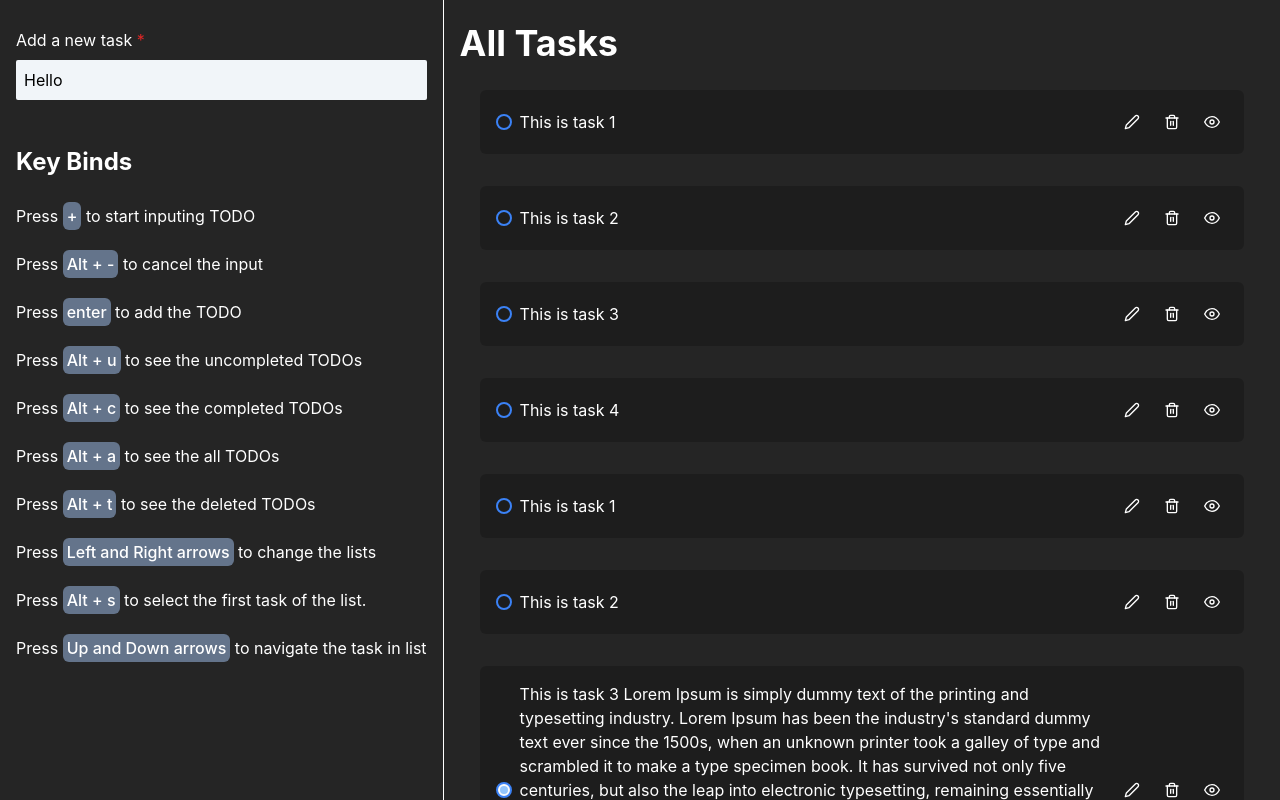
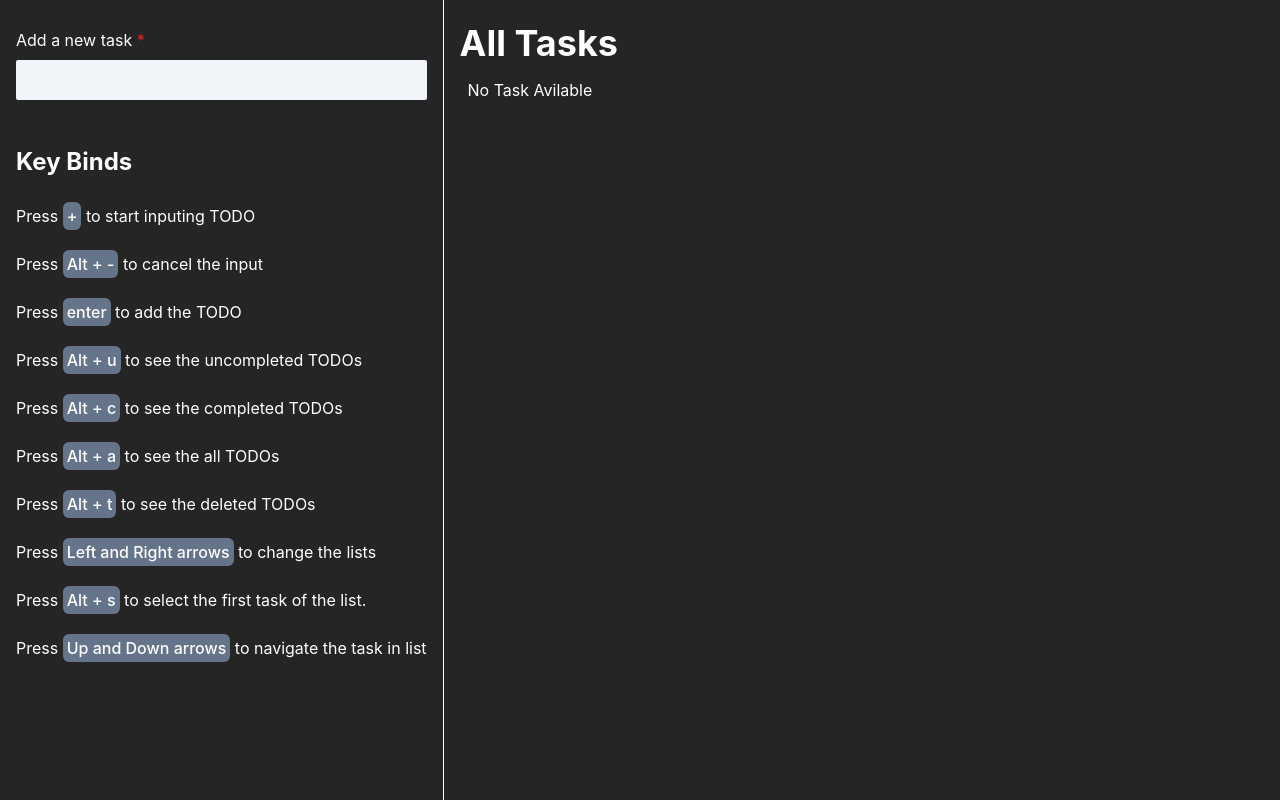
Before and after one commit to alsongarbuja/To-do_web, a React (Vite) app: page / in a window 1280 px wide. Built offline with nearby package versions, Linux system fonts and the light colour scheme.

Commit message:
state: add simple task and task list state

```diff
--- a/src/App.tsx
+++ b/src/App.tsx
@@ -1,20 +1,41 @@
+import { useState } from "react"
 import TaskCard from "./components/UI/TaskCard"
-import GridLayout from "./layouts/GridLayout"
 import ListLayout from "./layouts/ListLayout"
 import MasterLayout from "./layouts/MasterLayout"
 import TaskLayout from "./layouts/TaskLayout"
-import { taskList } from "./utils/tasks"
 
 const App = () => {
+  const [taskList, setTaskList] = useState<Task[] | []>([]);
+
+  const addTask = (task: string) => {
+    const newTask: Task = {
+      id: new Date().getTime(),
+      content: task,
+      isCompleted: false,
+      createdAt: new Date(),
+      updatedAt: new Date(),
+      isDeleted: false,
+    }
+    setTaskList(prev => ([...prev, newTask]));
+  }
+
   return (
     <div className="w-screen h-full bg-[#252525]">
-      <MasterLayout>
+      <MasterLayout addTask={addTask}>
         <TaskLayout>
           <ListLayout>
             {
-              taskList.map(task => (
-                <TaskCard {...task} />
-              ))
+              taskList.length === 0 ? (
+                <p>No Task Avilable</p>
+              ) : (
+                <>
+                  {
+                    taskList.map(task => (
+                      <TaskCard {...task} key={task.id} />
+                    ))
+                  }
+                </>
+              )
             }
           </ListLayout>
         </TaskLayout>
--- a/src/components/UI/SideMenu.tsx
+++ b/src/components/UI/SideMenu.tsx
@@ -1,19 +1,34 @@
+import { useState } from 'react';
 import { keybinds } from '../../utils/keybinds'
 import Input from '../fields/Input'
 
-const SideMenu = () => {
+interface SideMenuProps {
+    onAdd: (task: string) => void;
+}
+
+const SideMenu = ({ onAdd }: SideMenuProps) => {
+    const [task, setTask] = useState<string>('');
+
+    const onChange = (e: React.ChangeEvent<HTMLInputElement>) => {
+        setTask(e.target.value);
+    }
+
   return (
     <div className="md:min-h-screen md:border-r border-white">
         <div className="p-4">
             <Input
                 label="Add a new task"
-                value="Hello"
-                onChange={() => {}}
+                value={task}
+                onChange={onChange}
                 id="add-task"
                 onKeyUp={(e) => {
                     if(e.altKey && e.key === '-') {
                         const inp = e.target as HTMLInputElement;
                         inp.blur();
+                    }
+                    if(e.key === 'Enter') {
+                        onAdd(task);
+                        setTask('');
                     }
                 }}
             />
--- a/src/components/UI/TaskCard.tsx
+++ b/src/components/UI/TaskCard.tsx
@@ -15,7 +15,7 @@ const TaskCard = ({ isInGrid=false, content, isCompleted, id, isDeleted, created
   return (
     <div className={`p-4 bg-black/20 rounded-md m-3 flex gap-3 justify-between ${isInGrid ? 'flex-col': 'items-center'}`}>
         <div className="flex items-center">
-            <input id={id.toString()} type="checkbox" className="mr-2 hidden" checked={isCompleted} />
+            <input id={id.toString()} type="checkbox" className="mr-2 hidden" checked={isCompleted} onChange={()=>{}} />
             <label htmlFor={id.toString()} className="mr-2 cursor-pointer">
                 <span className={`w-4 h-4 rounded-full border-2 border-blue-500 flex items-center justify-center ${isCompleted?"bg-gray-50":""}`}>
                     {
--- a/src/layouts/ListLayout.tsx
+++ b/src/layouts/ListLayout.tsx
@@ -1,7 +1,7 @@
 import React from 'react'
 
 interface ListLayoutProps {
-    children: React.ReactNode[];
+    children: React.ReactNode | React.ReactNode[];
 }
 
 const ListLayout = ({ children }: ListLayoutProps) => {
--- a/src/layouts/MasterLayout.tsx
+++ b/src/layouts/MasterLayout.tsx
@@ -1,13 +1,14 @@
 import SideMenu from "../components/UI/SideMenu"
 
 interface MasterLayoutProps {
-    children: React.ReactNode
+    children: React.ReactNode;
+    addTask: (task: string) => void;
 }
 
-const MasterLayout = ({ children }: MasterLayoutProps) => {
+const MasterLayout = ({ children, addTask }: MasterLayoutProps) => {
   return (
     <div className="flex text-white flex-col md:flex-row max-h-screen">
-        <SideMenu />
+        <SideMenu onAdd={addTask} />
         <div className="flex-1 p-4 overflow-y-scroll">
           <h1>All Tasks</h1>
           {children}
```
